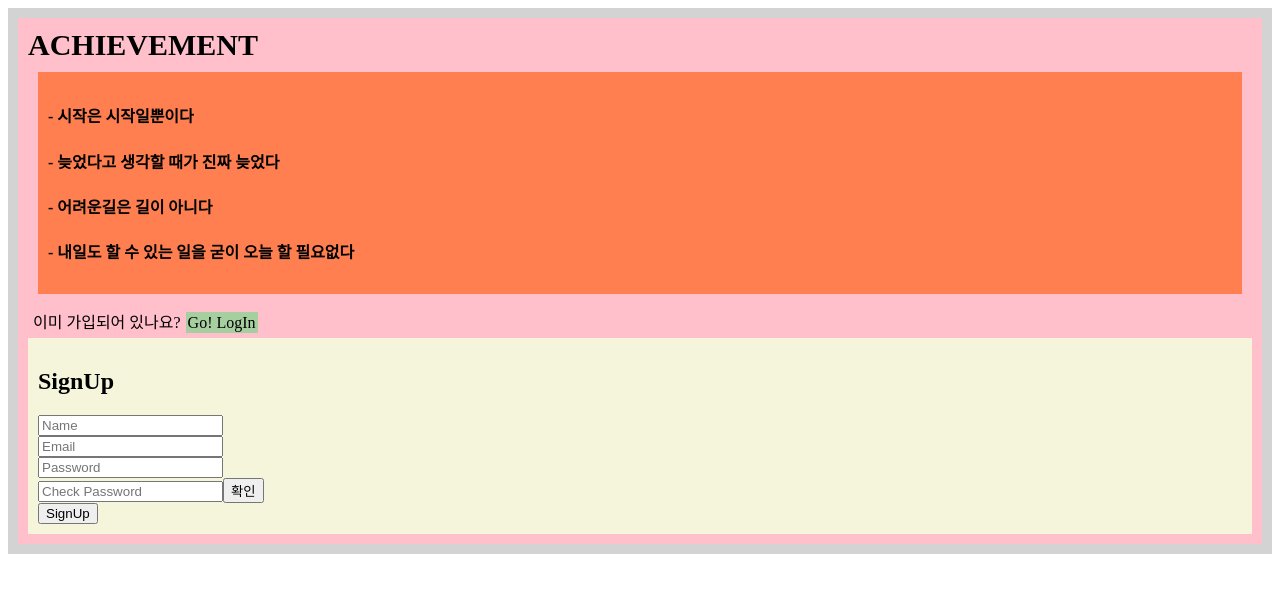
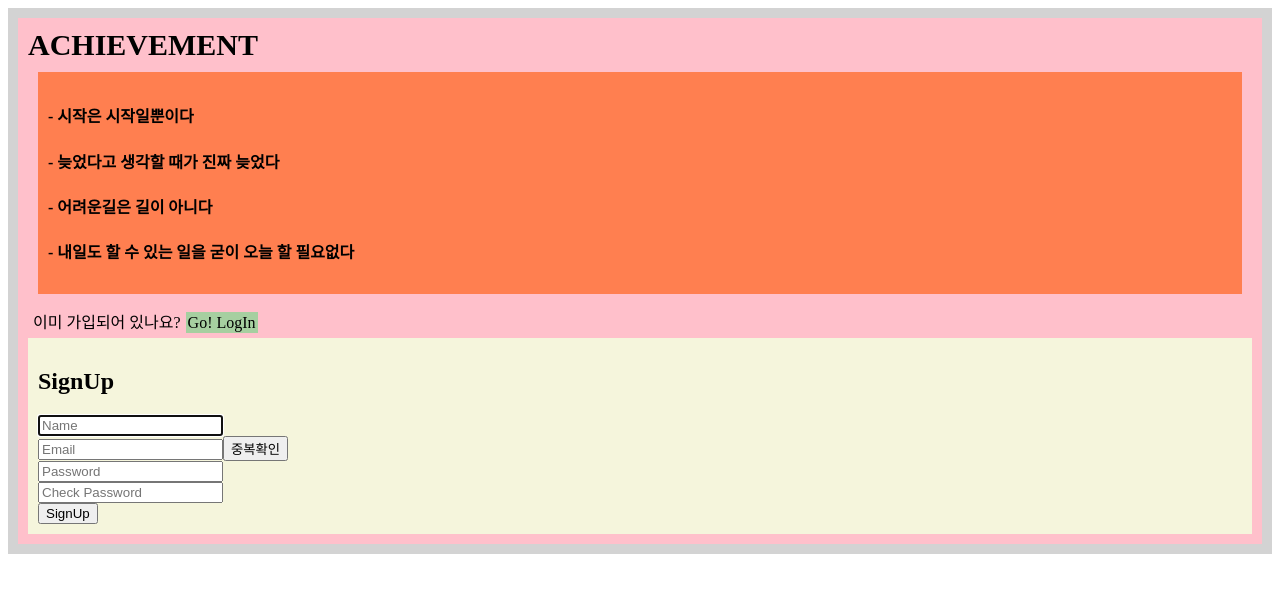
Before and after one commit to jch9537/achieve_client, a React (Create React App) app: page / in a window 1280 px wide. Both pictures are taken after a click on the element "Go! SignUp". Shown: the top 592 px of the page. Built offline with nearby package versions, Linux system fonts and the light colour scheme.

Commit message:
✨  add debounce emailPasword check 이메일 패스워드 유효성확인과 이메일 중복확인 기능추가

```diff
--- a/src/components/sign/signin.js
+++ b/src/components/sign/signin.js
@@ -1,7 +1,7 @@
 import React, { Component } from "react";
 import { Redirect } from "react-router-dom";
 
-import api from "../../api";
+import api from "../../util/api";
 
 class SignIn extends Component {
   constructor(props) {
--- a/src/components/sign/signup.js
+++ b/src/components/sign/signup.js
@@ -1,6 +1,7 @@
 import React, { Component } from "react";
 
-import api from "../../api";
+import api from "../../util/api";
+import { isEmail, isPassword } from "../../util/check";
 
 class SignUp extends Component {
   constructor(props) {
@@ -10,7 +11,9 @@ class SignUp extends Component {
       email: "",
       password: "",
       passwordCheck: "",
-      isConfirmPassword: false
+      isValidEmail: null,
+      isValidPassword: null,
+      isMatchPassword: null
     };
   }
   createName = e => {
@@ -18,60 +21,101 @@ class SignUp extends Component {
     let __name = e.target.value;
     this.setState({ name: __name });
   };
-
   createEmail = e => {
     // console.log("사인업 이메일: ", e.target.value);
-    let __email = e.target.value;
+    const __email = e.target.value;
     this.setState({ email: __email });
+    this.checkValidEmail();
+  };
+
+  checkValidEmail = () => {
+    let timer;
+    if (timer) {
+      clearTimeout(timer);
+    }
+    timer = setTimeout(() => {
+      if (!isEmail(this.state.email)) {
+        this.setState({ isValidEmail: false });
+      } else {
+        this.setState({ isValidEmail: true });
+      }
+    }, 500);
+  };
+  // 서버에 아이디 중복확인 요청
+  checkDuplicateEmail = () => {
+    const { email, isValidEmail } = this.state;
+    if (isValidEmail) {
+      let body = {
+        email: email
+      };
+      console.log("바디", body);
+      api("/user/checkEmail", "POST", body)
+        .then(res => alert(res.message))
+        .catch(err => {
+          if (err.status === 409) {
+            alert(err.message);
+            this.setState({
+              email: "",
+              isValidEmail: !isValidEmail
+            });
+          } else {
+            console.log(err.message);
+          }
+        });
+    }
   };
 
   createPassword = e => {
     // console.log("사인업 비밀번호: ", e.target.value);
     let __password = e.target.value;
+    if (!isEmail(__password)) {
+    }
     this.setState({ password: __password });
+    this.checkValidPassword();
+  };
+
+  checkValidPassword = () => {
+    let timer;
+    if (timer) {
+      clearTimeout(timer);
+    }
+    timer = setTimeout(() => {
+      if (!isPassword(this.state.password)) {
+        this.setState({ isValidPassword: false });
+      } else {
+        this.setState({ isValidPassword: true });
+      }
+    }, 500);
   };
 
   // 비번확인 함수만들기
   repeatPassword = e => {
     let __passwordCheck = e.target.value;
-    console.log(__passwordCheck);
     this.setState({ passwordCheck: __passwordCheck });
+    this.checkMatchPassword();
   };
 
-  checkWritePassword = () => {
-    if (this.state.password) {
-      if (this.state.passwordCheck) {
-        this.setState({ isConfirmPassword: !this.state.isConfirmPassword });
+  checkMatchPassword = () => {
+    let timer;
+    if (timer) {
+      clearTimeout(timer);
+    }
+    timer = setTimeout(() => {
+      if (this.state.password === this.state.passwordCheck) {
+        this.setState({ isMatchPassword: true });
       } else {
-        alert("비밀번호 확인을 해주세요");
+        this.setState({ isMatchPassword: false });
       }
-    } else {
-      alert("비밀번호를 입력해주세요");
-    }
-  };
-
-  matchPassword = () => {
-    if (this.state.password === this.state.passwordCheck) {
-      return <span>비밀번호가 일치합니다.</span>;
-    } else {
-      return <span>비밀번호가 일치하지 않습니다.</span>;
-    }
+    }, 500);
   };
 
   submitSignUp = () => {
-    const {
-      name,
-      email,
-      password,
-      passwordCheck,
-      isConfirmPassword
-    } = this.state;
+    const { name, email, password, passwordCheck } = this.state;
     if (!(name && email && password && passwordCheck)) {
       alert("가입정보를 모두 입력해주세요.");
-    } else if (!isConfirmPassword) {
-      alert("확인버튼을 눌러 비밀번호 일치여부를 확인해주세요");
     } else if (password !== passwordCheck) {
       alert("비밀번호가 일치하지 않습니다.");
+      this.setState({ password: "", passwordCheck: "" });
     } else {
       let body = {
         name: name,
@@ -91,9 +135,16 @@ class SignUp extends Component {
   };
 
   render() {
-    const { isConfirmPassword } = this.state;
+    const {
+      email,
+      isValidEmail,
+      password,
+      isValidPassword,
+      passwordCheck,
+      isMatchPassword
+    } = this.state;
     console.log("사인업 스테이트", this.state);
-    console.log("사인업 프롭", this.props);
+    // console.log("사인업 프롭", this.props);
 
     return (
       <div style={{ backgroundColor: "beige", padding: 10 }}>
@@ -104,31 +155,58 @@ class SignUp extends Component {
             type="text"
             placeholder="Name"
             onChange={e => this.createName(e)}
+            autoFocus
           />
         </div>
         <div>
           <input
-            value={this.state.email}
+            value={email}
             type="email"
             placeholder="Email"
             onChange={e => this.createEmail(e)}
           />
+          <button onClick={this.checkDuplicateEmail}>중복확인</button>
+          {email ? (
+            isValidEmail ? (
+              <span style={{ color: "blue" }}>사용가능한 email입니다.</span>
+            ) : (
+              <span style={{ color: "red" }}>유효하지 않은 email입니다.</span>
+            )
+          ) : null}
         </div>
         <div>
           <input
+            value={password}
             type="password"
             placeholder="Password"
             onChange={e => this.createPassword(e)}
           />
+          {password ? (
+            isValidPassword ? (
+              <span style={{ color: "blue" }}>사용가능한 password입니다.</span>
+            ) : (
+              <span style={{ color: "red" }}>
+                8~10자의 영문/숫자 조합을 사용해주세요
+              </span>
+            )
+          ) : null}
         </div>
         <div>
           <input
+            value={passwordCheck}
             type="password"
             placeholder="Check Password"
             onChange={e => this.repeatPassword(e)}
           />
-          <button onClick={this.checkWritePassword}>확인</button>
-          {isConfirmPassword ? this.matchPassword() : null}
+          {passwordCheck ? (
+            isMatchPassword ? (
+              <span style={{ color: "blue" }}>비밀번호 확인완료</span>
+            ) : (
+              <span style={{ color: "red" }}>
+                비밀번호가 일치하지 않습니다.
+              </span>
+            )
+          ) : null}
         </div>
 
         <button onClick={this.submitSignUp}>SignUp</button>
--- a/src/components/todo/task.js
+++ b/src/components/todo/task.js
@@ -1,6 +1,6 @@
 import React, { Component } from "react";
 
-import api from "../../api";
+import api from "../../util/api";
 
 class Task extends Component {
   constructor(props) {
--- a/src/components/todo/todo.js
+++ b/src/components/todo/todo.js
@@ -1,6 +1,6 @@
 import React, { Component } from "react";
 
-import api from "../../api";
+import api from "../../util/api";
 import Task from "./task";
 
 class Todo extends Component {
--- a/src/header/Header.js
+++ b/src/header/Header.js
@@ -1,7 +1,7 @@
 import React, { Component } from "react";
 import { NavLink } from "react-router-dom";
 
-import api from "../api";
+import api from "../util/api";
 import SignOut from "../components/sign/signout";
 
 class Header extends Component {
--- a/src/pages/Board.js
+++ b/src/pages/Board.js
@@ -1,6 +1,6 @@
 import React, { Component } from "react";
 
-import api from "../api";
+import api from "../util/api";
 import Todo from "../components/todo/todo";
 
 class Board extends Component {
--- a/src/pages/Main.js
+++ b/src/pages/Main.js
@@ -1,7 +1,7 @@
 import React, { Component } from "react";
 import { Link } from "react-router-dom";
 
-import api from "../api";
+import api from "../util/api";
 
 class Main extends Component {
   constructor(props) {
--- a/src/shared/MainRouter.js
+++ b/src/shared/MainRouter.js
@@ -1,7 +1,7 @@
 import React, { Component } from "react";
 import { Route, Switch } from "react-router-dom";
 
-import api from "../api";
+import api from "../util/api";
 import Header from "../header/Header";
 import Main from "../pages/Main";
 import Board from "../pages/Board";
--- a/src/api.js
+++ b/src/util/api.js
@@ -20,6 +20,7 @@ function api(url, method, body) {
         }
       });
   } else {
+    console.log();
     return fetch(`${server}${url}`, {
       method,
       mode: "cors",
--- /dev/null
+++ b/src/util/check.js
@@ -0,0 +1,8 @@
+export function isEmail(asValue) {
+  var regExp = /^[0-9a-zA-Z]([-_\.]?[0-9a-zA-Z])*@[0-9a-zA-Z]([-_\.]?[0-9a-zA-Z])*\.[a-zA-Z]{2,3}$/i;
+  return regExp.test(asValue); // 형식에 맞는 경우 true 리턴
+}
+export function isPassword(asValue) {
+  var regExp = /^(?=.*\d)(?=.*[a-zA-Z])[0-9a-zA-Z]{8,10}$/; //  8 ~ 10자 영문, 숫자 조합
+  return regExp.test(asValue); // 형식에 맞는 경우 true 리턴
+}
```
Also changed, not shown: src/components/index.js (+229 -0 lines), 1 other file (tests, documents, lock files or other folders).
